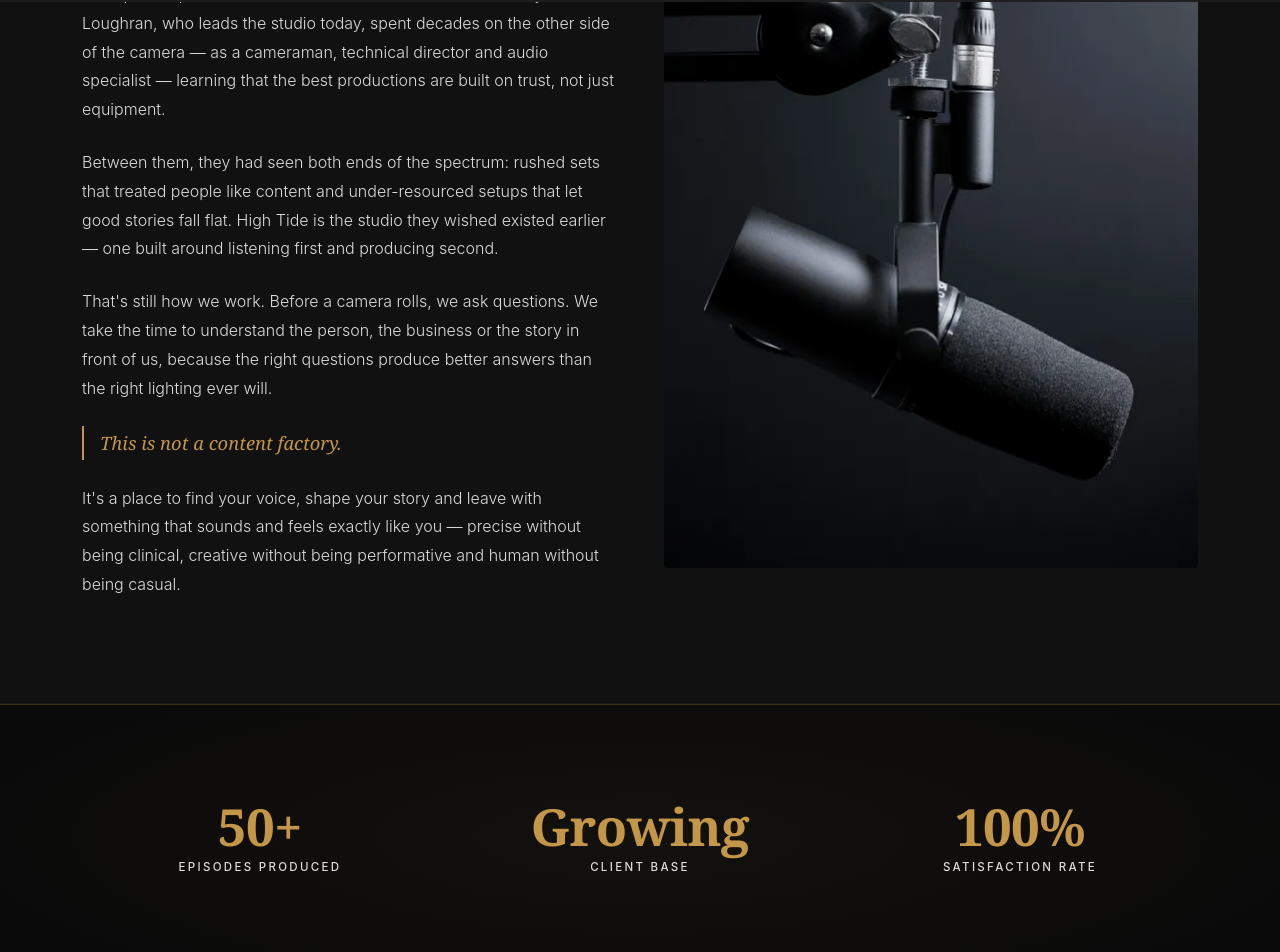
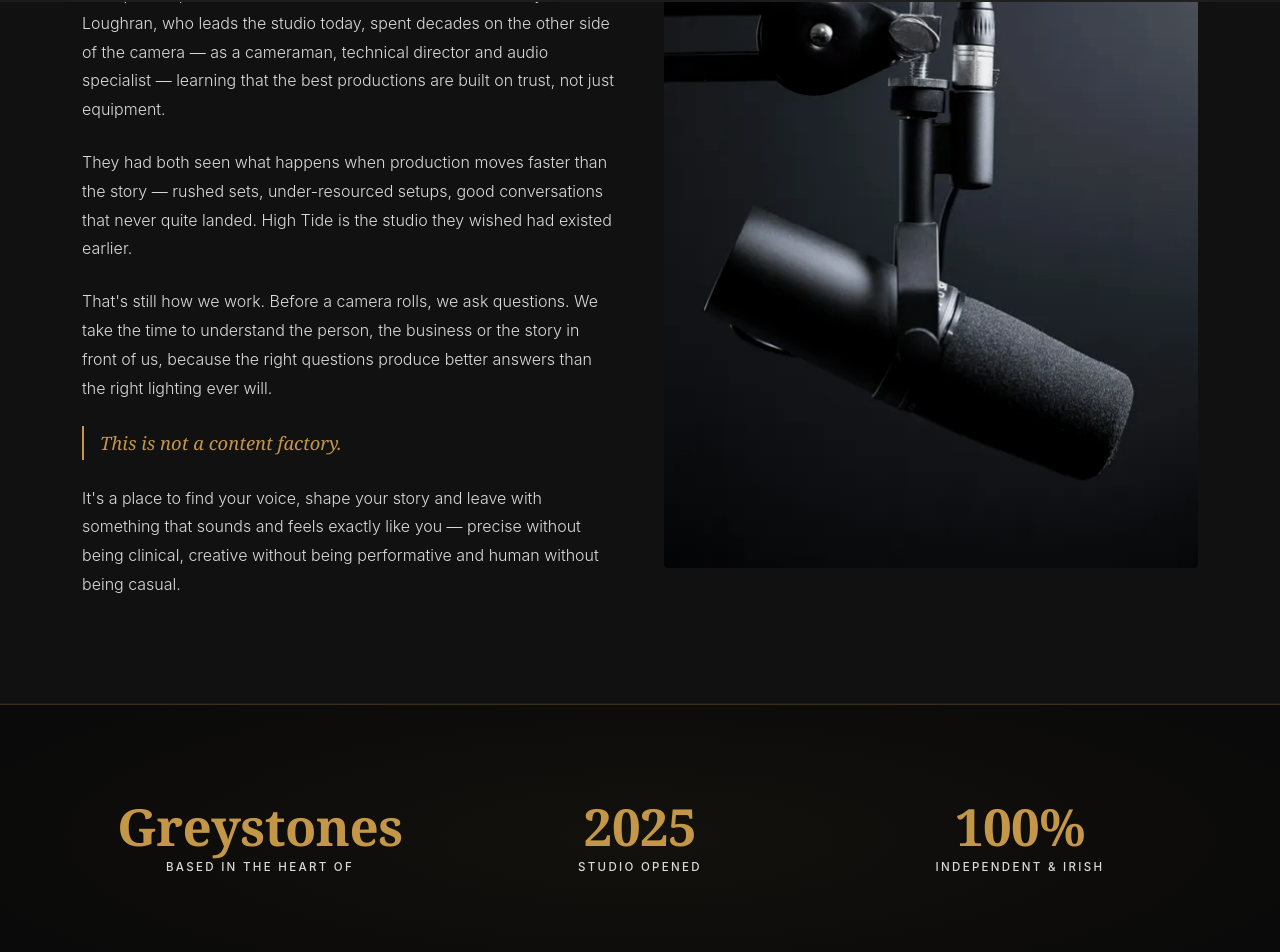
Before and after one commit to TerryLoc/high-tide-studios, a React (Create React App) app: page /about in a window 1280 px wide. Shown: the part 798-1750 px from the top of the page. Built offline with nearby package versions, Linux system fonts and the light colour scheme.

Commit message:
refactor: enhance clarity of messaging in About and Home components

```diff
--- a/src/data/about.js
+++ b/src/data/about.js
@@ -38,7 +38,7 @@ export const whoWeAre = {
   paragraphs: [
     'High Tide Studios was founded on a simple belief: every story deserves to be told well — and almost every person has one worth hearing.',
     'Justin Caffrey established the studio after years spent behind microphones, cameras and conversations that mattered. Terry Loughran, who leads the studio today, spent decades on the other side of the camera — as a cameraman, technical director and audio specialist — learning that the best productions are built on trust, not just equipment.',
-    'Between them, they had seen both ends of the spectrum: rushed sets that treated people like content and under-resourced setups that let good stories fall flat. High Tide is the studio they wished existed earlier — one built around listening first and producing second.',
+    'They had both seen what happens when production moves faster than the story — rushed sets, under-resourced setups, good conversations that never quite landed. High Tide is the studio they wished had existed earlier.',
     "That's still how we work. Before a camera rolls, we ask questions. We take the time to understand the person, the business or the story in front of us, because the right questions produce better answers than the right lighting ever will.",
     'This is not a content factory.',
     "It's a place to find your voice, shape your story and leave with something that sounds and feels exactly like you — precise without being clinical, creative without being performative and human without being casual.",
@@ -50,15 +50,16 @@ export const brandVision = {
   paragraphs: [
     'We listen before we produce. That belief shapes every session that happens here — whether it is a founder recording a first episode or a leadership team building an internal show.',
     'High Tide Studios exists for people and organisations who have something real to say — founders, creators, advisors and businesses who want their message to land, not just go viral.',
-    "This is not a content factory. It's a calm, broadcast-ready space where you can think clearly, speak with confidence and leave with work that sounds and feels like you.",
+    'This is not a content factory.',
+    "It's a calm, broadcast-ready space where you can think clearly, speak with confidence and leave with work that sounds and feels like you.",
     "The equipment here is exceptional. But it's rarely what people remember. They remember how the conversation felt — and that their story was treated with care.",
   ],
 };
 
 export const stats = [
-  { value: '50+', label: 'Episodes Produced' },
-  { value: 'Growing', label: 'Client Base' },
-  { value: '100%', label: 'Satisfaction Rate' },
+  { value: 'Greystones', label: 'Based in the heart of' },
+  { value: '2025', label: 'Studio opened' },
+  { value: '100%', label: 'Independent & Irish' },
 ];
 
 export const features = [
--- a/src/pages/Home.jsx
+++ b/src/pages/Home.jsx
@@ -58,8 +58,8 @@ export default function Home() {
           </FadeInUp>
           <FadeInUp delay={0.2}>
             <p className="ht-hero-lead">
-              Every production deserves to be told well. This is where yours
-              gets told properly.
+              Your story deserves to be heard clearly. This is where that
+              happens.
             </p>
           </FadeInUp>
           <FadeInUp delay={0.4}>
```
